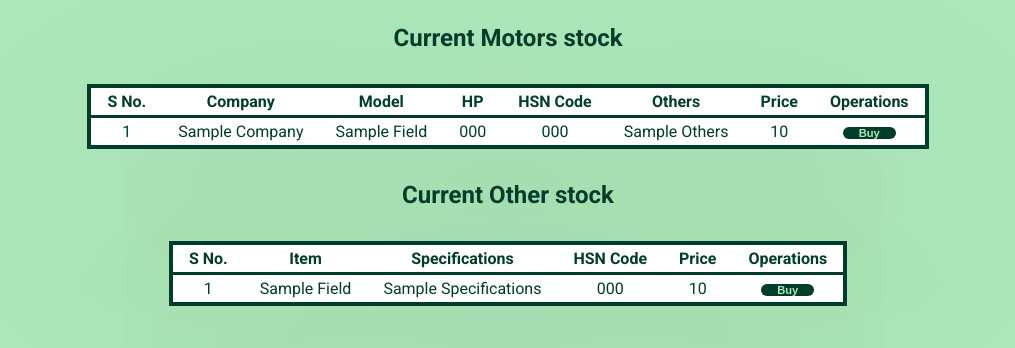
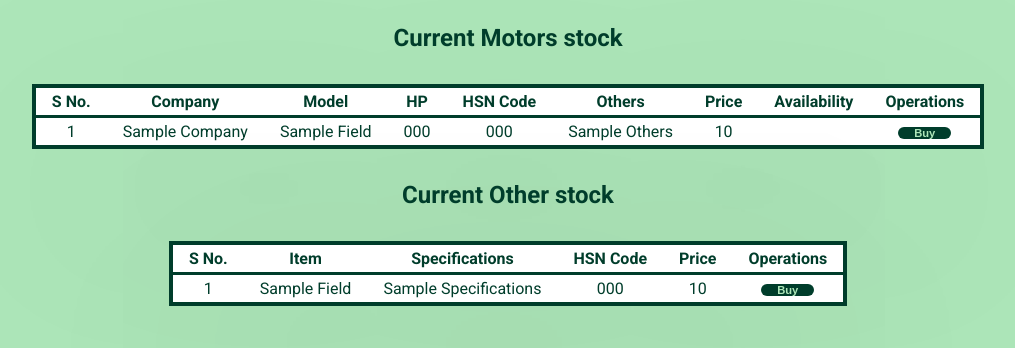
Before and after one commit to adi-1806/stockmanagment, a Django app: template customer/templates/customer/stock_list.html in a window 1280 px wide. Shown: the part 122-470 px from the top of the page, without its empty margins (132-1147 px from the left). Run offline with Django 3.2, Linux system fonts and the light colour scheme; the template is opened without the code that fills it: most values are stand-ins (such as "Sample title", 1, 10 or a date in 2020).

Commit message:
availability added

```diff
--- a/customer/templates/customer/stock_list.html
+++ b/customer/templates/customer/stock_list.html
@@ -33,6 +33,7 @@
                         <th>HSN Code</th>
                         <th>Others</th>
                         <th>Price</th>
+                        <th>Availability</th>
                         <th>Operations</th>
 
                     </tr>
@@ -48,6 +49,7 @@
                         <td>{{fields.hsncode}}</td>
                         <td>{{fields.others | title }}</td>
                         <td>{{fields.price}}</td>
+                        <td></td>
                         <td>
                             <button class="operations"><a href={% url 'billingpage' fields.id %}>Buy</a></button>
                         </td>
--- a/customer/views.py
+++ b/customer/views.py
@@ -15,6 +15,7 @@ def customer_home(request):
 def stock_list(request):
     present_stock=motor_products.objects.all().order_by("company")
     other_stock=other_products.objects.all().order_by("item_name")
+
 
 
     return render(request, "customer/stock_list.html",{
```
